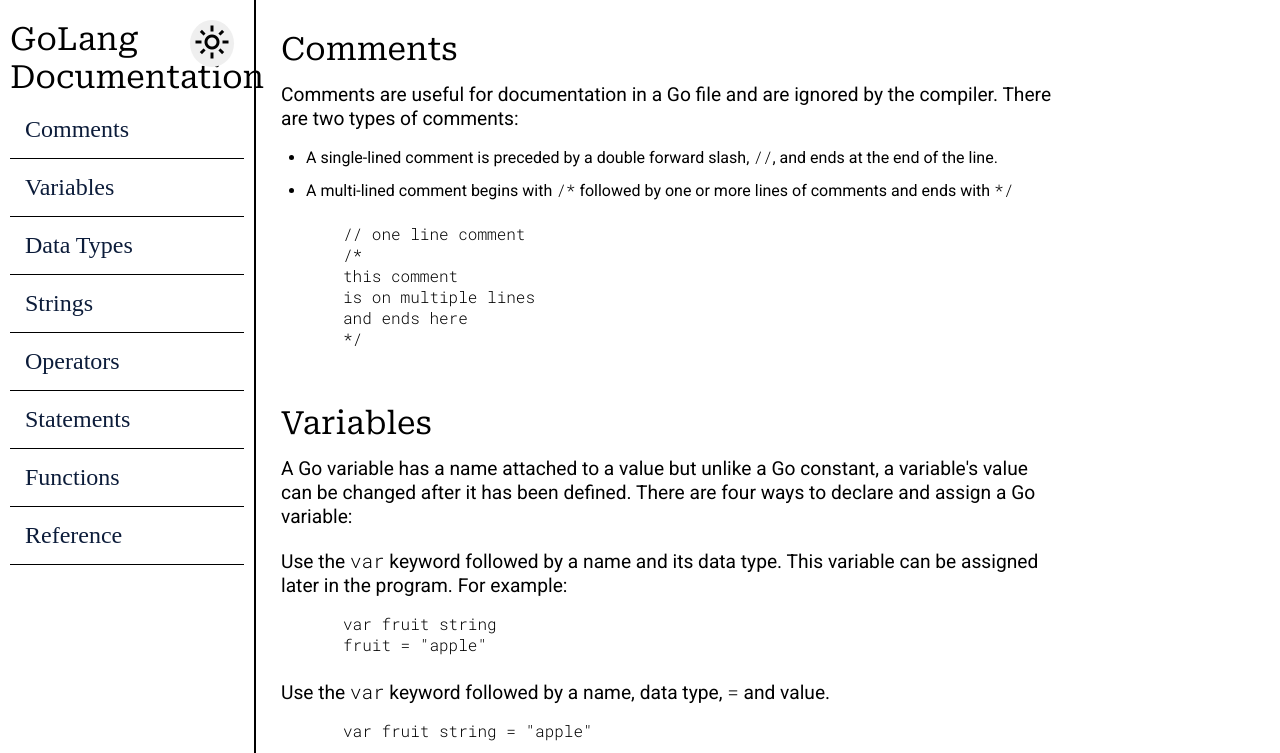
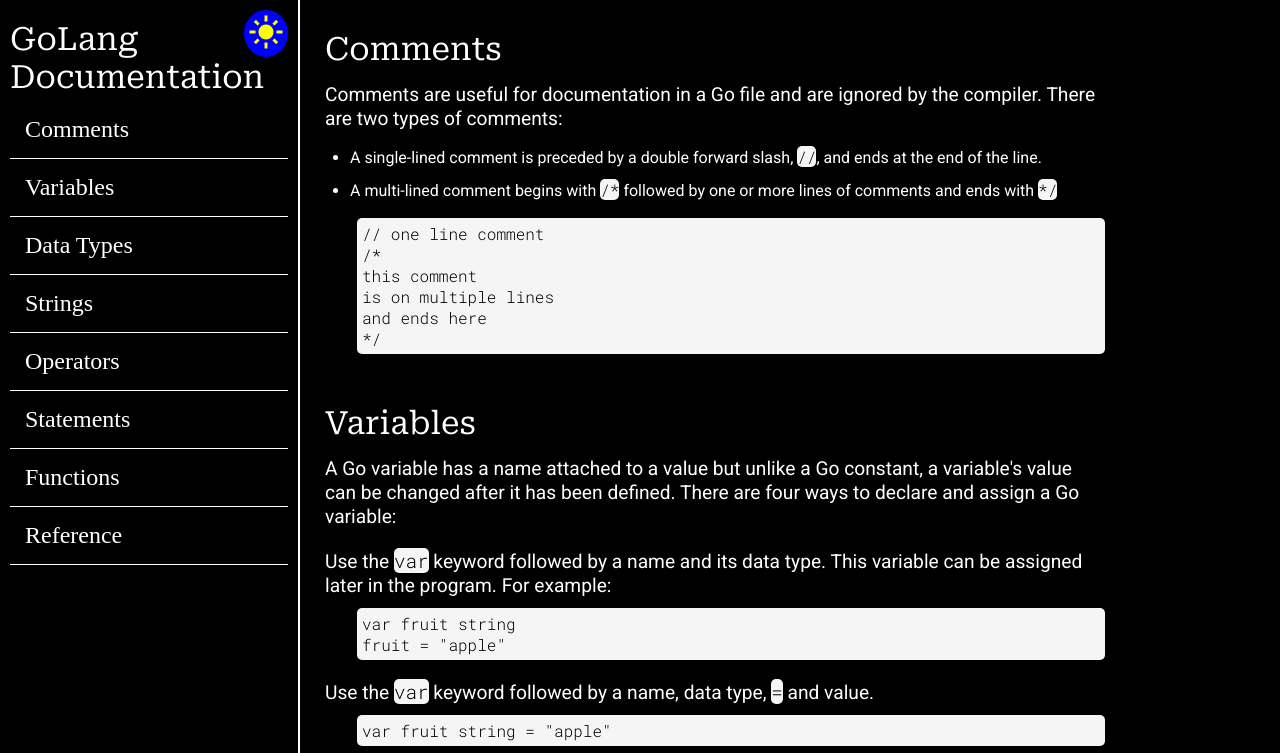
Before and after one commit to adrianogtl/fcc-technical-documentation-page, a plain HTML site: page index.html in a window 1280 px wide. Both pictures are taken after a click on the button "dark_mode". Shown: the top 753 px of the page. Drawn offline with nearby package versions, Linux system fonts and the light colour scheme.

Commit message:
dark mode done

```diff
--- a/index.html
+++ b/index.html
@@ -20,10 +20,10 @@
     <link rel="stylesheet"
       href="https://fonts.googleapis.com/css2?family=Material+Symbols+Outlined:opsz,wght,FILL,GRAD@20..48,100..700,0..1,-50..200" />
 </head>
-<body>
+<body class="light-mode">
   <!-- NAVBAR -->
-  <nav id="navbar">
-    <button id="darkmode_btn">
+  <nav id="navbar" class="light-mode">
+    <button id="darkmode-btn" title="Change to dark mode">
       <span class="material-symbols-outlined">
         dark_mode
       </span>
@@ -44,10 +44,10 @@
       <header>Comments</header>
       <p>Comments are useful for documentation in a Go file and are ignored by the compiler. There are two types of comments:</p>
       <ul>
-        <li>A single-lined comment is preceded by a double forward slash, <code>//</code>, and ends at the end of the line.</li>
-        <li>A multi-lined comment begins with <code>/*</code> followed by one or more lines of comments and ends with <code>*/</code></li>
+        <li>A single-lined comment is preceded by a double forward slash, <code >//</code>, and ends at the end of the line.</li>
+        <li>A multi-lined comment begins with <code >/*</code> followed by one or more lines of comments and ends with <code >*/</code></li>
       </ul>
-      <pre>
+      <pre >
         // one line comment
         /*
         this comment
@@ -63,23 +63,21 @@
       been defined. There are four ways to declare and assign a Go variable:</p>
       <p>Use the <code>var</code> keyword followed by a name and its data type. This variable can be assigned later in the program. For
       example:</p>
-      <pre>
+      <pre >
         var fruit string
         fruit = "apple"
       </pre>
-      <p>Use the <code>var</code> keyword followed by a name, data type, <code>=</code> and value.</p>
-      <pre>
+      <p>Use the <code >var</code> keyword followed by a name, data type, <code >=</code> and value.</p>
+      <pre >
         var fruit string = "apple"
       </pre>
-      <p>Use the <code>var</code> keyword, followed by a name, <code>=</code> and value. Ignore the data type and let the compiler infer its type.</p>
-      <pre>
+      <p>Use the <code >var</code> keyword, followed by a name, <code >=</code> and value. Ignore the data type and let the compiler infer its type.</p>
+      <pre >
         var fruit = "apple"
       </pre>
-      <p>Skip the <code>var</code> keyword, define a name followed by <code>:=</code> and value and let the compiler infer its type.</p>
-      <pre>
-        <code>
+      <p>Skip the <code >var</code> keyword, define a name followed by <code >:=</code> and value and let the compiler infer its type.</p>
+      <pre >
           fruit := "apple"
-        </code>
       </pre>
     </section>
     <!-- DATA TYPES -->
@@ -96,16 +94,14 @@
     <!-- STRINGS -->
     <section id="strings" class="main-section">
       <header>Strings</header>
-      <p>A Go <code>string</code> is a data type that stores text or a sequence of characters in any length in double-quoted form. To
-      concatenate two strings, use the <code>+</code> operator.</p>
-      <pre>
-        <code>
+      <p>A Go <code >string</code> is a data type that stores text or a sequence of characters in any length in double-quoted form. To
+      concatenate two strings, use the <code >+</code> operator.</p>
+      <pre >
         var firstName string = "Abe"
         var lastName string = "Lincoln"
 
         // prints "Abe Lincoln"
         fmt.Println(firstName + " " + lastName)
-        </code>
       </pre>
     </section>
     <!-- OPERATORS -->
@@ -114,21 +110,19 @@
       <h2>Comparison Operators</h2>
       <p>Go supports the standard comparison operators that compare two values and return a boolean. These include:</p>
       <ul>
-        <li><code>==</code> equivalence operator</li>
-        <li><code>!=</code> not equal</li>
-        <li><code>&lt</code> less than</li>
-        <li><code>&gt</code> greater than</li>
-        <li><code>&lt=</code> less than or equal</li>
-        <li><code>&gt=</code> greater than or equal</li>
+        <li><code >==</code> equivalence operator</li>
+        <li><code >!=</code> not equal</li>
+        <li><code >&lt</code> less than</li>
+        <li><code >&gt</code> greater than</li>
+        <li><code >&lt=</code> less than or equal</li>
+        <li><code >&gt=</code> greater than or equal</li>
       </ul>
-      <pre>
-        <code>
+      <pre >
         same := 3 == 3
         // evaluates to true
         notsame := "ABC" != "abc"
         // evaluates to true
         lessthan := 5 <= -5 // evaluates to false
-        </code>
       </pre>
       <h2>Logical Operators</h2>
       <p>In addition to comparison operators, Go also supports logical operators which evaluate boolean values and return a
@@ -138,51 +132,44 @@
         <li><code>||</code> is the OR operator that returns <code>true</code> if one of the booleans is <code>true</code></li>
         <li><code>!</code> is the NOT operator that returns the opposite of a boolean value</li>
       </ul>
-      <pre>
-        <code>
+      <pre >
         answer := true && false
         // returns false
         answer = true || false
         // returns true
         answer = !false
         // returns true
-        </code>
       </pre>
     </section>
     <!-- STATEMENTS -->
     <section id="statements" class="main-section">
       <header>Statements</header>
       <h2>If Statement</h2>
-      <p>A Go <code>if</code> statement evaluates a condition and executes a statement block enclosed in curly braces <code>{..}</code> if the evaluation
-      returns <code>true</code>. The condition may be optionally enclosed inside a pair of parentheses <code>(...)</code>.</p>
-      <pre>
-        <code>
+      <p>A Go <code >if</code> statement evaluates a condition and executes a statement block enclosed in curly braces <code >{..}</code> if the evaluation
+      returns <code >true</code>. The condition may be optionally enclosed inside a pair of parentheses <code >(...)</code>.</p>
+      <pre >
         if (healthy) {
           fmt.Println("Work.")
         }
         if sick {
           fmt.Println("Stay home.")
         }
-        </code>
       </pre>
       <h2>Else Statement</h2>
       <p>A Go <code>else</code> statement can succeed an <code>if</code> or <code>if else-if</code> statement block and its code executed if the conditions in the
       preceding <code>if</code> or <code>if else-if</code> statements evaluate to <code>false</code>.</p>
       <pre>
-        <code>
         sick := false
         if sick {
           fmt.Println("Call the doctor.")
         } else {
           fmt.Println("Enjoy your day.")
         }
-        </code>
       </pre>
       <h2>Else If Statement</h2>
       <p>The Go <code>else if</code> statement provides an additional condition to evaluate besides the first <code>if</code> conditional. It can only
       appear after the <code>if</code> statement and before an <code>else</code> statement if it exists. For example:</p>
       <pre>
-        <code>
         if (temperature &lt 60) {
           fmt.Println("Put on a jacket.")
         } else if (temperature>= 60 && temperature &lt 75) {
@@ -190,15 +177,13 @@
           } else {
             fmt.Println("Wear summer clothes.")
         }
-        </code>
       </pre>
       <h2>Switch Statement</h2>
-      <p>The Go <code>switch</code> statement can be used as an alternative to a set of <code>if</code> followed by <code>else if</code> statements. The <code>switch</code>
+      <p>The Go <code >switch</code> statement can be used as an alternative to a set of <code>if</code> followed by <code>else if</code> statements. The <code>switch</code>
       statement compares the expression inside a condition with a set of values encapsulated in <code>case</code>s. The code inside a
       matched <code>case</code> value is executed and the switch block terminates. A <code>default</code> case without a value can be appended to the
       last <code>case</code> and its code executed if no prior match is found.</p>
       <pre>
-        <code>
         day := "Tuesday"
         switch day {
         case "Monday":
@@ -210,8 +195,6 @@
         default:
         fmt.Println("We survived.")
         }
-
-        </code>
       </pre>
     </section>
     <!-- FUNCTIONS -->
@@ -220,7 +203,6 @@
       <p>When a Go function parameter is passed by value, it means only a copy of the value is accessed and manipulated inside
       the function. The original value of the variable that is passed as an argument to the function remains intact.</p>
       <pre>
-        <code>
         func makeMeOlder(age int) {
           age += 5
         }
@@ -231,7 +213,6 @@
           fmt.Println(myAge)
           // myAge is still 10
         }
-        </code>
       </pre>
     </section>
     <!-- REFERENCE -->
@@ -240,24 +221,6 @@
       <p>All the documentation in this page is from  <a href="https://www.codecademy.com/learn/learn-go/modules/learn-go-introduction/cheatsheet" target="_blank">Code Academy</a>.</p>
     </section>
   </main>
-  <script>
-    document.addEventListener("DOMContentLoaded", function () {
-
-    const darkmodeBtn = document.getElementsByClassName('material-symbols-outlined')[0]
-    const whiteEl = ["document.getElementsByName('pre')", "document.getElementsByName('code')", "document.getElementsByTagName('body')[0]"]
-
-    darkmodeBtn.addEventListener('click', function () {
-        changeTheme();
-      });
-
-      function changeTheme() {
-        darkmodeBtn.innerHTML = 'light_mode'
-        whiteEl.style.cssText = `
-        color: #fff;
-        background-color: #000;
-        `
-      }
-  })
-  </script>
+  <script src="script.js"></script>
 </body>
 </html>
--- /dev/null
+++ b/script.js
@@ -0,0 +1,56 @@
+const symbolBtn = document.querySelector('.material-symbols-outlined')
+const darkmodeBtn = document.querySelector('#darkmode-btn')
+const body = document.body
+const nav = document.getElementById('navbar')
+const link = document.getElementsByTagName('a')
+
+darkmodeBtn.addEventListener('click', () => {
+  if (body.classList.contains('light-mode')) {
+    changeToDark()
+  } else {
+    changeToLight()
+  }
+})
+
+function changeToDark(){
+  body.classList.remove('light-mode')
+  body.classList.add('dark-mode')
+
+  nav.style.color = 'white'
+  nav.style.backgroundColor = 'black'
+  nav.style.borderColor = 'white'
+
+  for (let i = 0, len = link.length; i < len; i++) {
+    link[i].style.color = 'white'
+    link[i].style.backgroundColor = 'black'
+    link[i].style.borderColor = 'white'
+  }
+
+  // Dark mode button
+  symbolBtn.innerHTML = 'light_mode'
+  symbolBtn.style.color = 'yellow'
+  darkmodeBtn.style.backgroundColor = 'blue'
+  darkmodeBtn.title = "Change to light mode"
+}
+
+function changeToLight(){
+  body.classList.remove('dark-mode')
+  body.classList.add('light-mode')
+
+
+  nav.style.color = 'black'
+  nav.style.backgroundColor = 'white'
+  nav.style.borderColor = 'black'
+
+   for (let i = 0, len = link.length; i < len; i++) {
+    link[i].style.color = 'black'
+    link[i].style.backgroundColor = 'white'
+    link[i].style.borderColor = 'white'
+  }
+
+  // Dark mode button
+  symbolBtn.innerHTML = 'dark_mode'
+  symbolBtn.style.color = 'gray'
+  darkmodeBtn.style.backgroundColor = 'black'
+  darkmodeBtn.title = "Change to dark mode"
+}
--- a/style.css
+++ b/style.css
@@ -1,10 +1,4 @@
 /* Global */
-:root {
-  --linkColor: #0c1c3a;
-  --txtColor: #000;
-  --bgColor: #fff;
-}
-
 * {
   box-sizing: border-box;
   margin: 0;
@@ -16,25 +10,37 @@ html {
 }
 
 a {
-  text-decoration: none;
-  color: var(--linkColor);
+  color: black;
+  background-color: white;
 }
 
-#darkmode_btn {
+/* Color Mode */
+.light-mode {
+  color: #000;
+  background-color: #fff;
+}
+
+.dark-mode {
+  color: #fff;
+  background-color: #000;
+}
+
+#darkmode-btn {
   position: absolute;
-  top: 20px;
-  right: 20px;
+  top: 10px;
+  right: 10px;
   padding: 10px;
   border: none;
   border-radius: 50%;
-  background-color: var(#e1e4ea);
+  cursor: pointer;
+  background-color: black;
 }
 
 .material-symbols-outlined {
   transform: scale(1.5);
-  color: var(black);
+  color: gray;
   font-variation-settings:
-    'FILL' 0,
+    'FILL' 1,
     'wght' 400,
     'GRAD' 0,
     'opsz' 25
@@ -43,8 +49,8 @@ a {
 /* Nav */
 #navbar {
   width: 100%;
+  min-width: 300px;
   max-height: 500px;
-  background-color: var(--bgColor);
   padding: 0px 10px;
 }
 
@@ -53,6 +59,7 @@ a {
   display: block;
   padding: 15px;
   font-size: 1.3rem;
+  text-decoration: none;
   border-bottom: 1px solid black;
 }
 
@@ -95,21 +102,24 @@ li {
 }
 
 p {
+  line-height: 1.4rem;
   padding: 10px 0;
 }
 
 /* Code */
+
 pre,
 code {
   font-family: 'Roboto Mono', monospace;
-  background-color: var(--bgColor);
+  color: black;
+  background-color: whitesmoke;
+  border-radius: 5px;
 }
 
 pre {
   white-space: pre-line;
-  padding: 5px 0 5px 30px;
-  border-radius: 5px;
   margin-bottom: 10px;
+  padding: 5px;
 }
 
 @media (min-width: 1200px) {
@@ -136,6 +146,7 @@ pre {
   }
 
   .nav-link {
+    color: black;
     font-size: 1.5rem;
   }
 
```
Lines whose indentation alone changed are shown as unchanged.
